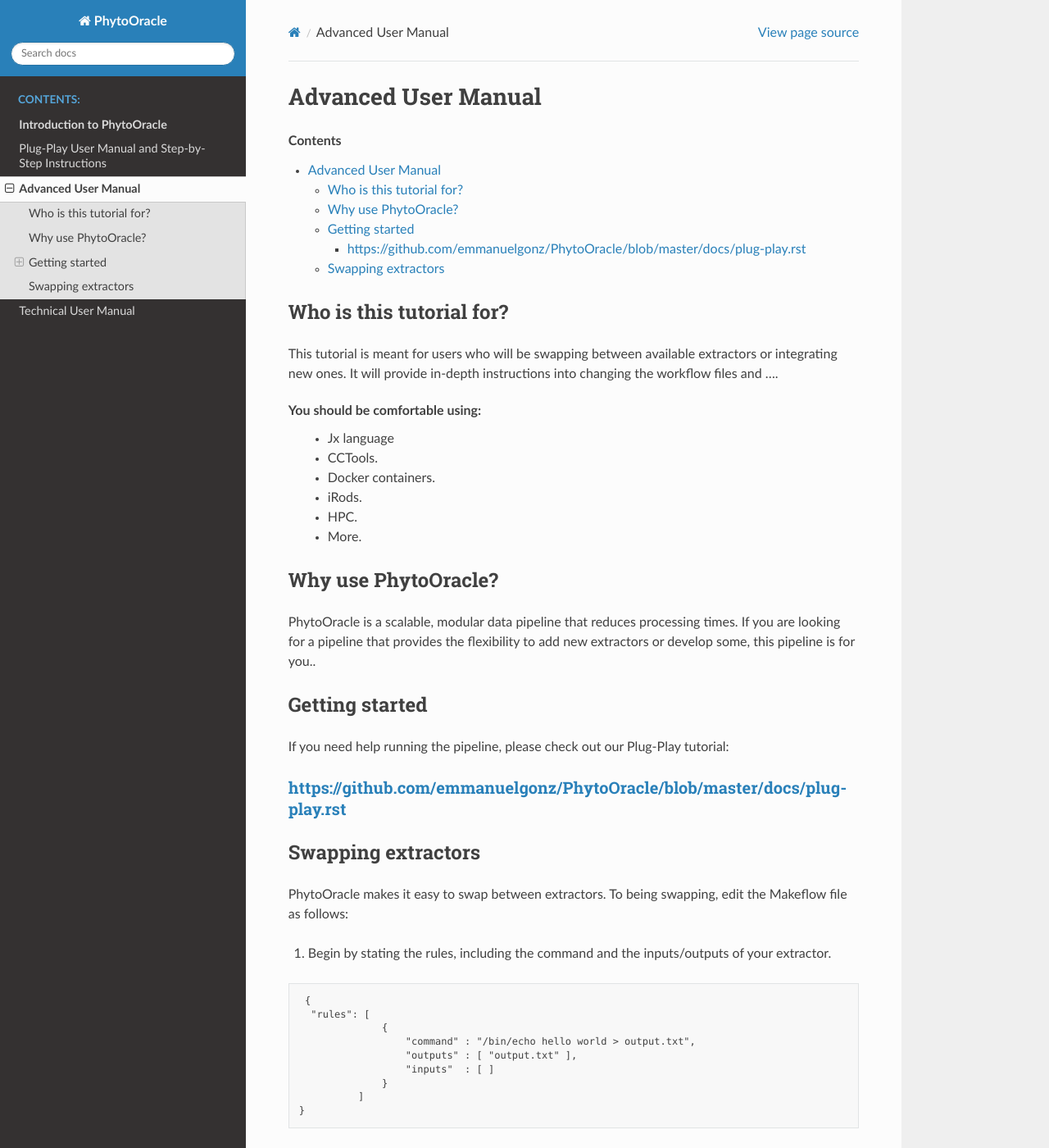
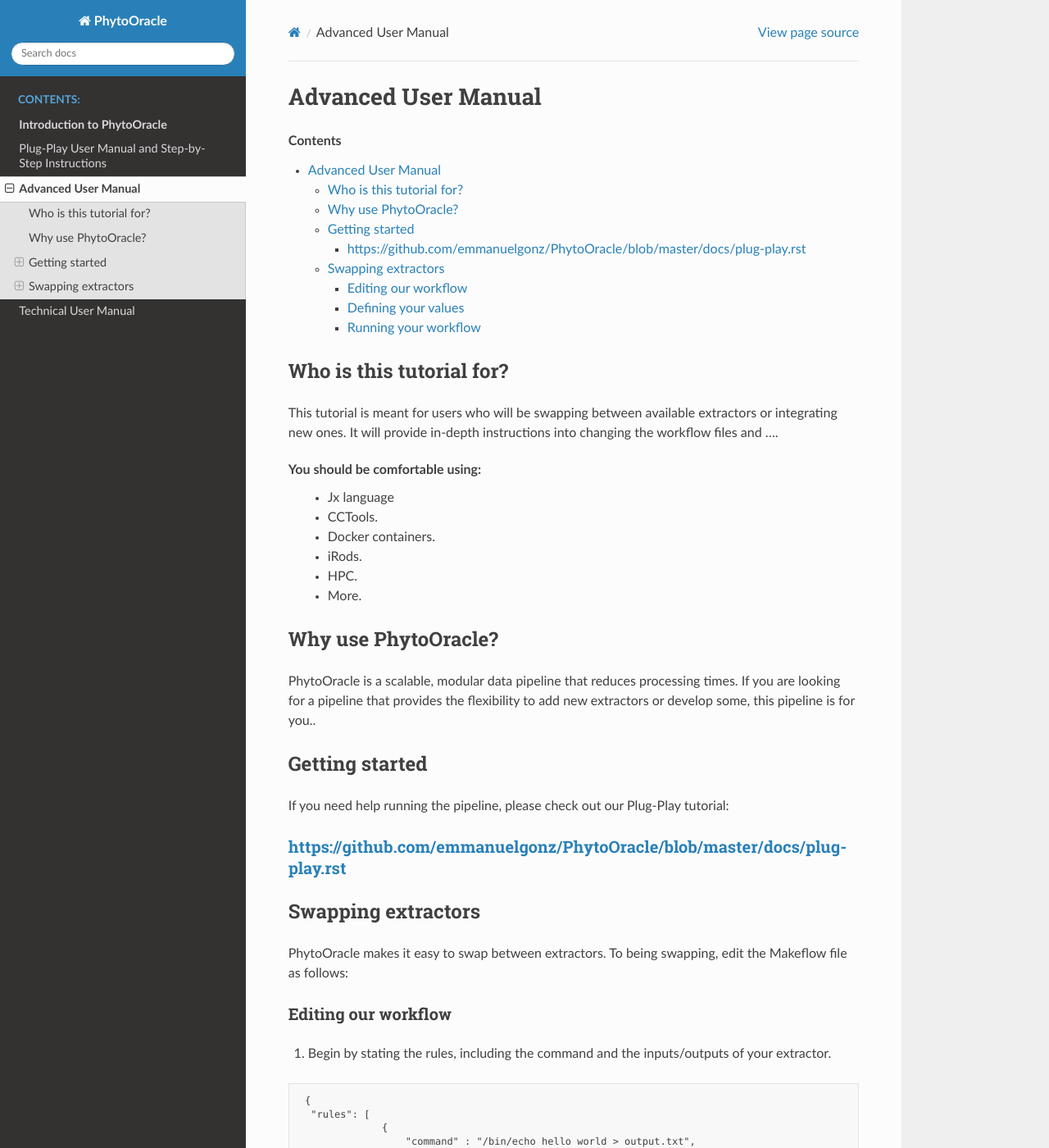
Before and after one commit to LyonsLab/PhytoOracle, a Sphinx documentation site: the page built from docs/advanced.rst, in a window 1280 px wide and 1400 px high. Shown: the whole window at 82% size. Built offline with Sphinx 7.4.7 and the Read the Docs theme 2.0.0, drawn with Linux system fonts in a browser that asks for light colours; some of the changed text lies outside the part shown.

Commit message:
Update advanced.rst

```diff
--- a/docs/advanced.rst
+++ b/docs/advanced.rst
@@ -29,6 +29,8 @@ Swapping extractors
 -------------------
 PhytoOracle makes it easy to swap between extractors. To being swapping, edit the Makeflow file as follows:
 
+Editing our workflow
+~~~~~~~~~~~~~~~~~~~~
 1. Begin by stating the rules, including the command and the inputs/outputs of your extractor.
 
 .. code-block:: RST
@@ -43,6 +45,9 @@ PhytoOracle makes it easy to swap between extractors. To being swapping, edit th
               ]
     }
 |
+
+Defining your values
+~~~~~~~~~~~~~~~~~~~~
 2. Define elements of your workflow:
 
 .. code-block:: RST
@@ -73,6 +78,8 @@ PhytoOracle makes it easy to swap between extractors. To being swapping, edit th
              ]
     }
 
+Running your workflow
+~~~~~~~~~~~~~~~~~~~~~
 3. Now you can run it locally!
 
 .. code-block:: RST
```
